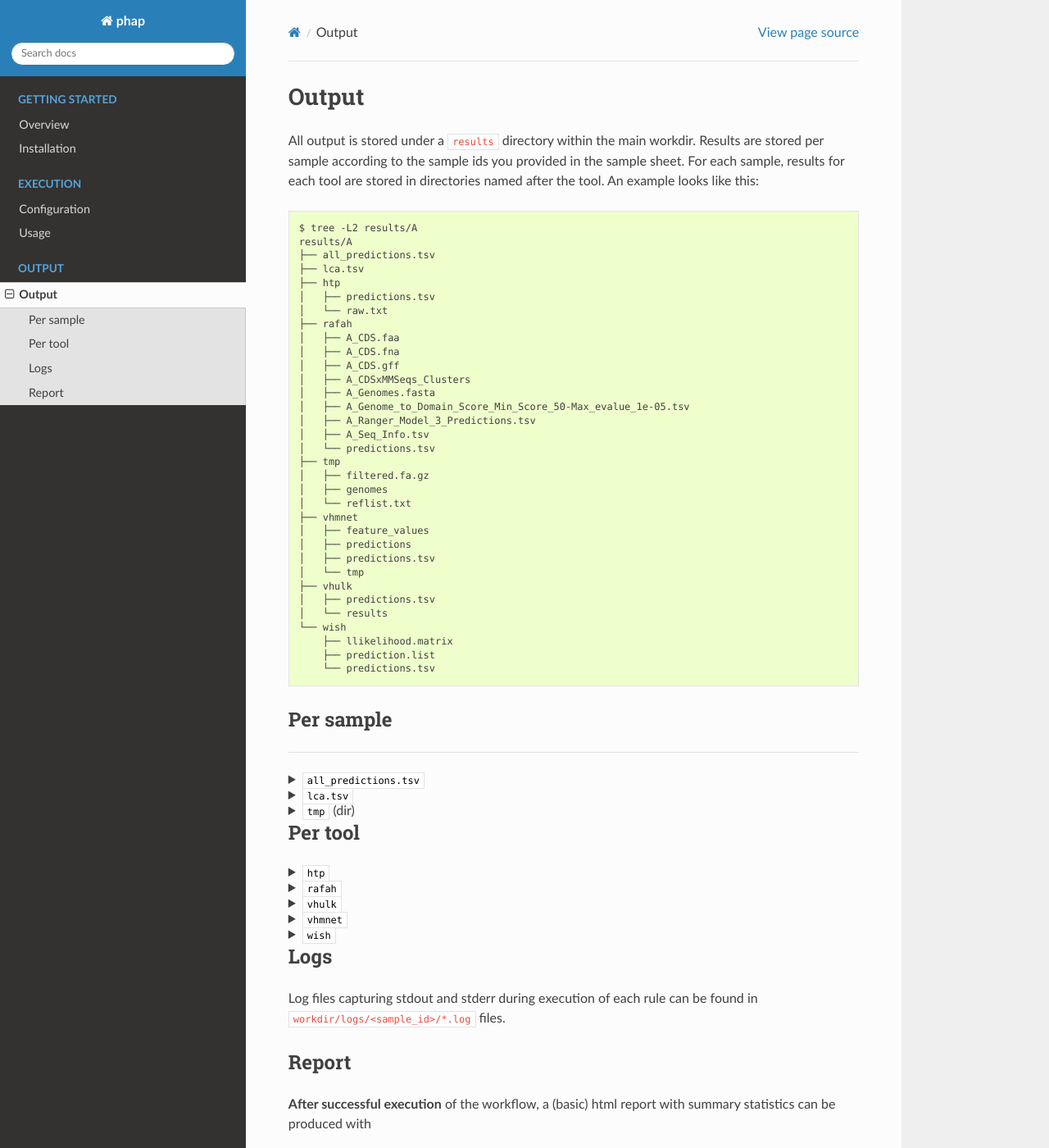
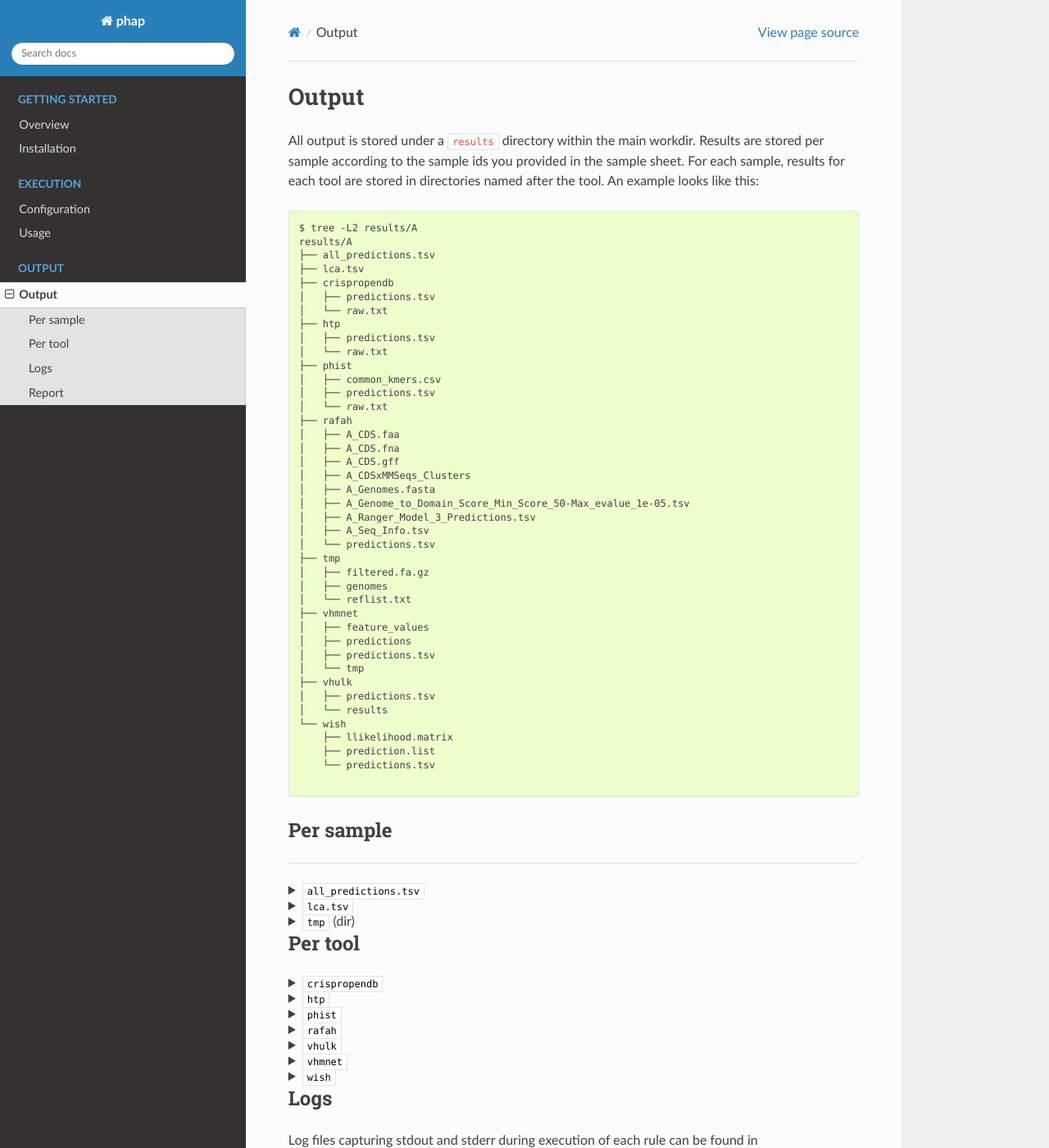
Before and after one commit to MGXlab/phap, a Sphinx documentation site: the page built from docs/output/output.md, in a window 1280 px wide and 1400 px high. Shown: the whole window at 82% size. Built offline with Sphinx 7.4.7 and the Read the Docs theme 2.0.0, drawn with Linux system fonts in a browser that asks for light colours.

Commit message:
update docs

````diff
--- a/docs/output/output.md
+++ b/docs/output/output.md
@@ -11,7 +11,14 @@ $ tree -L2 results/A
 results/A
 ├── all_predictions.tsv
 ├── lca.tsv
+├── crispropendb
+│   ├── predictions.tsv
+│   └── raw.txt
 ├── htp
+│   ├── predictions.tsv
+│   └── raw.txt
+├── phist
+│   ├── common_kmers.csv
 │   ├── predictions.tsv
 │   └── raw.txt
 ├── rafah
@@ -40,6 +47,7 @@ results/A
     ├── llikelihood.matrix
     ├── prediction.list
     └── predictions.tsv
+
 ```
 
 ## Per sample
@@ -54,10 +62,10 @@ uses to evaluate its confidence in the prediction.
 An example for three genomes:
 
 ```
-contig  htp_proba       vhulk_pred      vhulk_score     rafah_pred      rafah_score     vhmnet_pred     vhmnet_score    wish_pred       wish_score
-NC_005964.2     0.8464285626352002      None    4.068828        Mycoplasma      0.461   Mycoplasma fermentans   0.9953  Bacteria;Tenericutes;Mollicutes;Mycoplasmatales;Mycoplasmataceae;Mycoplasma;Mycoplasma fermentans;Mycoplasma fermentans MF-I2   -1.2085700000000001
-NC_015271.1     0.995161392517451       Escherichia_coli        1.0301523       Salmonella      0.495   Muricauda pacifica      0.9968  Bacteria;Proteobacteria;Gammaproteobacteria;Enterobacterales;Enterobacteriaceae;Raoultella;Raoultella sp. NCTC 9187;Raoultella sp. NCTC 9187       -1.3869200000000002
-NC_023719.1     0.9999957241187084      Bacillus        0.0012575098    Bacillus        0.55    Clostridium sp. LS      1.0000  Bacteria;Firmicutes;Clostridia;Clostridiales;Clostridiaceae;Clostridium;Clostridium beijerinckii;Clostridium beijerinckii       -1.29454
+contig_id	vhulk_pred	vhulk_score	rafah_pred	rafah_score	vhmnet_pred	vhmnet_score	wish_pred	wish_score	htp_proba	crispropendb_pred	crispropendb_score	phist_pred	phist_score
+NC_005964.2	None	4.068828105926514	Mycoplasma	0.461	Mycoplasma fermentans	0.9953	Bacteria;Tenericutes;Mollicutes;Mycoplasmatales;Mycoplasmataceae;Mycoplasma;Mycoplasma fermentans;Mycoplasma fermentans MF-I2	-1.20857	0.8464285626352002	None	0.0	Mycoplasmopsis fermentans M64	0.0
+NC_015271.1	Escherichia_coli	1.0301523208618164	Salmonella	0.495	Muricauda pacifica	0.9968	Bacteria;Proteobacteria;Gammaproteobacteria;Enterobacterales;Enterobacteriaceae;Raoultella;Raoultella sp. NCTC 9187;Raoultella sp. NCTC 9187	-1.38692	0.995161392517451	None	0.0	Flammeovirga aprica JL-4	0.0
+NC_023719.1	Bacillus	0.001257509808056	Bacillus	0.55	Clostridium sp. LS	1.0	Bacteria;Firmicutes;Clostridia;Clostridiales;Clostridiaceae;Clostridium;Clostridium beijerinckii;Clostridium beijerinckii	-1.29454	0.9999957241187084	None	0.0	Lysinibacillus fusiformis	0.0
 ```
 </details>
 
@@ -87,11 +95,29 @@ genome fastas (used as intermediate file to ensure smooth execution)
 ## Per tool
 
 <details>
+<summary><code>crispropendb</code></summary>
+
+  * File `raw.txt`: The raw output of `crispropendb` per contig
+  * File `predictions.tsv`: **Three**-column separated tsv with contig id,
+predicted host and assignation criteria.
+</details>
+
+<details>
 <summary><code>htp</code></summary>
 
   * File `raw.txt`: The raw output of `htp` per contig
   * File `predictions.tsv`: **Two**-column separated tsv with contig id and
 probability of host being a phage.
+</details>
+
+<details>
+<summary><code>phist</code></summary>
+
+  * File `kmers_table.txt`: Stores numbers of common k-mers between phages (in
+columns) and hosts (in rows).
+  * File `raw.txt`: The raw output of `phist` per contig
+  * File `predictions.tsv`: **Three**-column separated tsv with contig id,
+predicted host and adjusted p-value.
 </details>
 
 <details>
````
Also changed, not shown: other parts of docs/output/output.md (+3 -3 lines), 1 other file.
